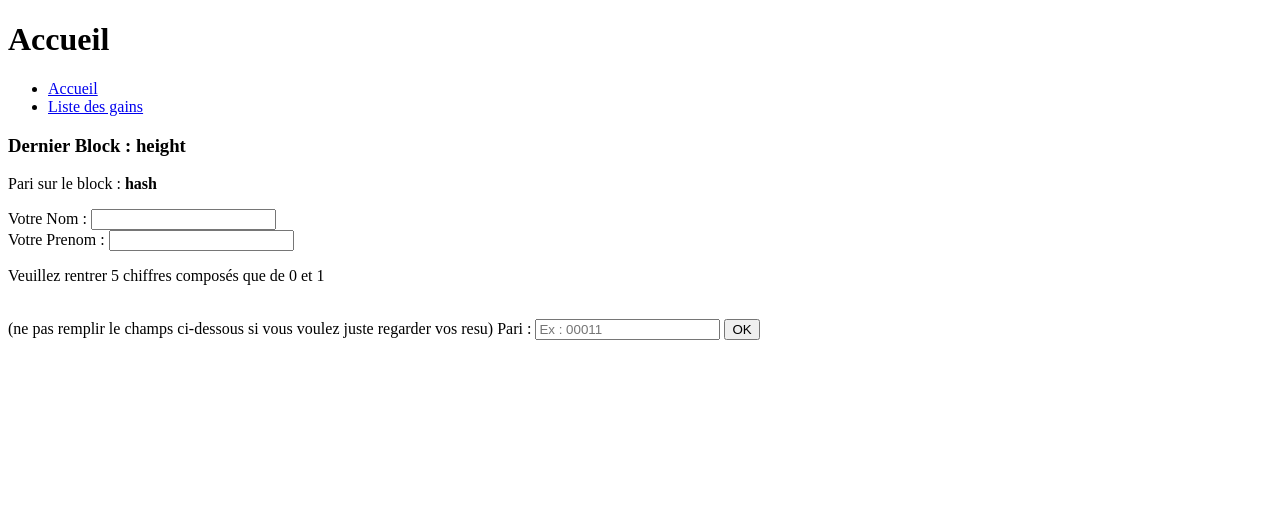
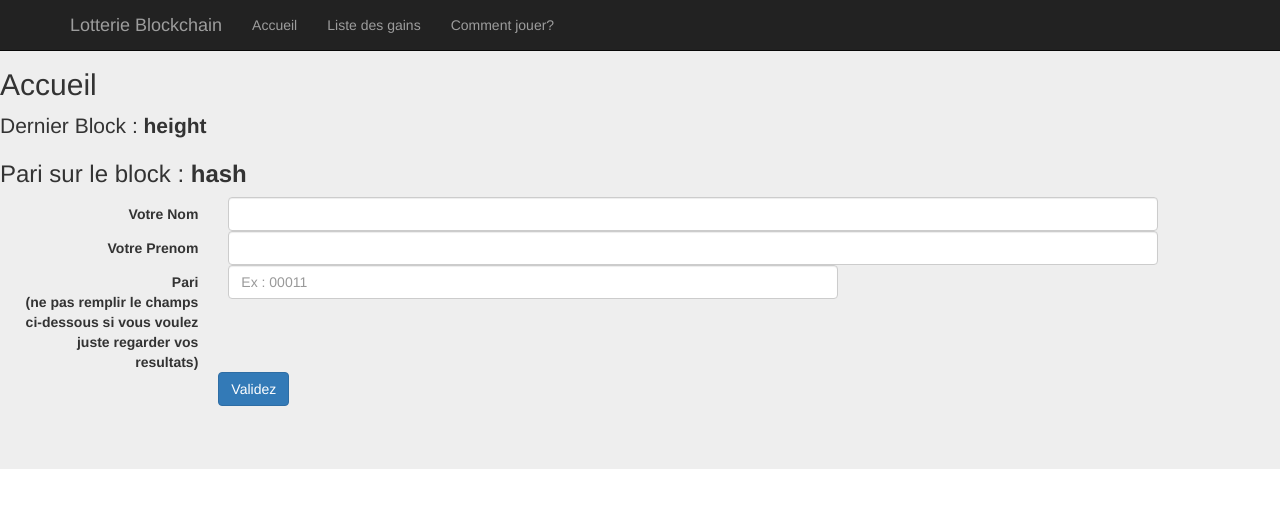
Before and after one commit to kelvinhado/koikou-betchain, a website: page views/accueil.html in a window 1280 px wide. Drawn offline with nearby package versions, Linux system fonts and the light colour scheme.

Commit message:
update to v3

```diff
--- a/data.json
+++ b/data.json
@@ -1,5 +1 @@
-{
-  "records": [
-
-  ]
-}
+{"records":[{"blockHeight":"393350","nom":"KOUAKOU","prenom":"Begniki","pari":"00111","blockHash":"0000000000000000089675ed67d2f92352e4db72eede571379be4ec76a473e6e","win":3,"result":"00100"},{"blockHeight":"393350","nom":"culioli","prenom":"jean","pari":"00111","blockHash":"0000000000000000089675ed67d2f92352e4db72eede571379be4ec76a473e6e","win":3,"result":"00100"}]}
--- a/package.json
+++ b/package.json
@@ -18,7 +18,7 @@
     "path": "0.12.7",
     "body-parser": "1.14.1",
     "request" : "*",
-    "asyn" : "3.3.12"
+    "asyn" : "*"
   },
   "license": "UNLICENSED"
 }
--- a/server.js
+++ b/server.js
@@ -8,6 +8,7 @@ var   express = require('express'),
       app = express();
 
 app.set('views', path.join(__dirname, 'views'));
+app.use(express.static(path.join(__dirname, './bootstrap-3.3.6-dist/css')));
 app.use(bodyParser.json()); // support json encoded bodies
 app.use(bodyParser.urlencoded({ extended: true }));
 
--- a/views/accueil.html
+++ b/views/accueil.html
@@ -3,37 +3,72 @@
     <head>
         <meta charset="utf-8" />
         <title>Accueil_lotterie</title>
+	<!--	<link href="../bootstrap-3.3.6-dist/css/bootstrap.css" rel="stylesheet">-->
+		<link href="https://maxcdn.bootstrapcdn.com/bootstrap/3.3.6/css/bootstrap.min.css" rel="stylesheet">
     </head>
 
     <body>
+
+<nav class="navbar navbar-inverse navbar-fixed-top">
+	<div class="container">
+		<div class="navbar-header">
+          <button type="button" class="navbar-toggle collapsed" data-toggle="collapse" data-target="#navbar" aria-expanded="false" aria-controls="navbar">
+            <span class="sr-only">Toggle navigation</span>
+            <span class="icon-bar"></span>
+            <span class="icon-bar"></span>
+            <span class="icon-bar"></span>
+          </button>
+          <a class="navbar-brand" href="./">Lotterie Blockchain</a>
+        </div>
+		<div id="navbar" class="collapse navbar-collapse">
+		<ul class="nav navbar-nav">
+	    <li><a href="./">Accueil</a></li>
+		<li><a href="./gains">Liste des gains</a></li>
+		 <li><a href="./views/Mode_d_emploi.pdf">Comment jouer? </a></li>
+    </ul>
+	</div>
+	</div>
+</nav>
+	<div class="jumbotron">
 		<header>
-		<h1>
-		Accueil
-		</h1>
+			<h2>
+			Accueil
+			</h2>
 		</header>
-<nav>
-	<ul>
-        <li><a href="/">Accueil</a></li>
-        <li><a href="/gains">Liste des gains</a></li>
-    </ul>
-</nav>
-	    <h3>Dernier Block : <span class="blockHeight" style="font-weight: bold">height</span></h3>
-        <p>Pari sur le block : <span class="blockHash" style="font-weight: bold">hash</span></p>
+	    <p>Dernier Block : <span class="blockHeight" style="font-weight: bold">height</span></p>
+        <h3>Pari sur le block : <span class="blockHash" style="font-weight: bold">hash</span></h3>
 
-		<form method="post" action="/">
-			<label>Votre Nom</label> : <input type="text" name="nom" />
-			</br>
-			<label>Votre Prenom</label> : <input type="text" name="prenom" />
-			</br>
-			<p>Veuillez rentrer 5 chiffres composés que de 0 et 1</p>
-			</br>
-      (ne pas remplir le champs ci-dessous si vous voulez juste regarder vos resu)
-			<label>Pari</label> : <input type="text" name="pari"  placeholder="Ex : 00011"/>
-
+		<form class="form-horizontal" method="post" action="/">
+		<div class="form_group">
+			<label class="col-sm-2 control-label">Votre Nom </label>
+			<div class="col-sm-9">
+				<input type="text" class="form-control" name="nom" />
+			 </div>
+		</div>
+		<div class="form_group">
+		<!-- (Veuillez rentrer 5 chiffres composés que de 0 et 1) -->
+			<label class="col-sm-2 control-label">Votre Prenom</label>
+			<div class="col-sm-9">
+				<input type="text" class="form-control" name="prenom" />
+			</div>
+		</div>
+		<div class="form_group">
+      <!-- (ne pas remplir le champs ci-dessous si vous voulez juste regarder vos resultats) -->
+			<label class="col-sm-2 control-label">Pari <br>(ne pas remplir le champs ci-dessous si vous voulez juste regarder vos resultats)</br>
+			</label>
+			<div class="col-xs-6">
+				<input type="text" class="form-control" name="pari"  placeholder="Ex : 00011"/>
+			</div>
+		</div>
       <input type="hidden" id="blockHeight" name="blockHeight" value="undefined">
       <input type="hidden" id="blockHash" name="blockHash" value="undefined">
-			<input type="submit" value="OK" />
+	   <div class="form-group">
+			<div class="col-sm-offset-2 col-sm-10">
+				<button type="submit" value="OK" class="btn btn-primary">Validez</button>
+		</div>
+		</div>
+
 		</form>
-
+	</div>
 	</body>
 </html>
```
Also changed, not shown: views/gains.html (+38 -15 lines), views/myresults.html (+2 -0 lines), 1 other file.
